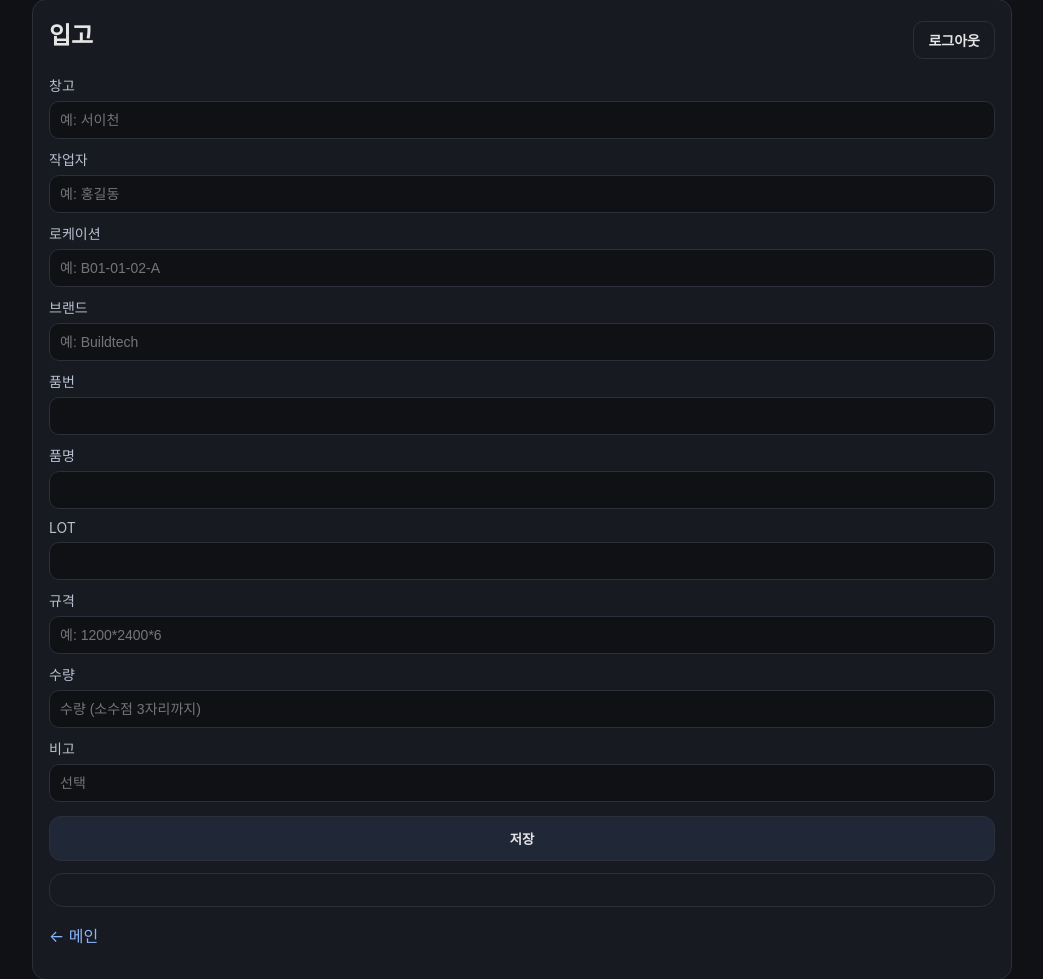
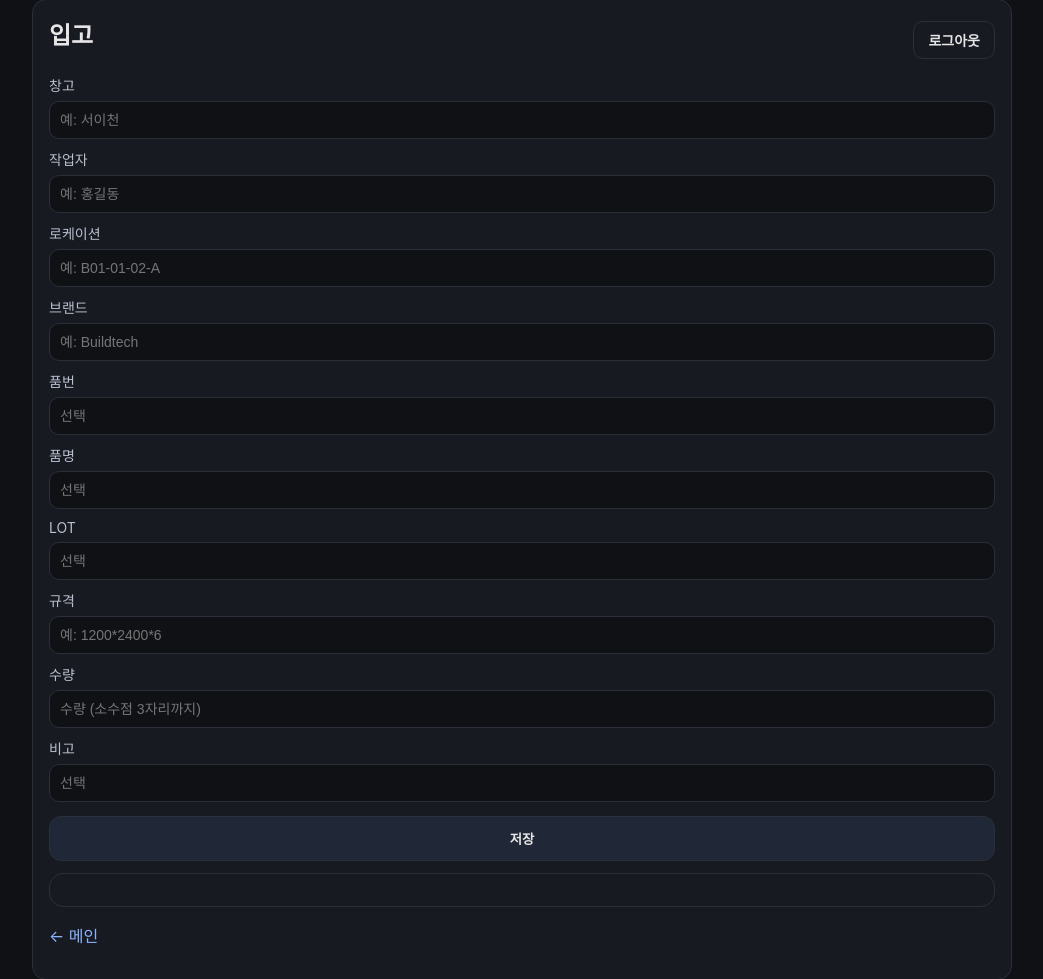
Before and after one commit to dlahtp44-prog/pars-001, a FastAPI app: page /page/inbound in a window 1280 px wide. Shown: the part 29-1008 px from the top of the page, without its empty margins (118-1161 px from the left). Run offline with FastAPI, Linux system fonts and the light colour scheme.

Commit message:
Update inbound.html

```diff
--- a/app/templates/inbound.html
+++ b/app/templates/inbound.html
@@ -19,28 +19,28 @@
 
     <form id="f">
       <label>창고</label>
-      <input name="warehouse" type="text" placeholder="예: 서이천" required>
+      <input name="warehouse" type="text" placeholder="예: 서이천">
 
       <label>작업자</label>
-      <input name="operator" type="text" placeholder="예: 홍길동" required>
+      <input name="operator" type="text" placeholder="예: 홍길동">
 
       <label>로케이션</label>
-      <input name="location" type="text" placeholder="예: B01-01-02-A" required>
+      <input name="location" type="text" placeholder="예: B01-01-02-A">
 
       <label>브랜드</label>
       <input name="brand" type="text" placeholder="예: Buildtech">
 
       <label>품번</label>
-      <input name="item_code" type="text" required>
+      <input name="item_code" type="text" placeholder="선택">
 
       <label>품명</label>
-      <input name="item_name" type="text" required>
+      <input name="item_name" type="text" placeholder="선택">
 
       <label>LOT</label>
-      <input name="lot" type="text" required>
+      <input name="lot" type="text" placeholder="선택">
 
       <label>규격</label>
-      <input name="spec" type="text" placeholder="예: 1200*2400*6" required>
+      <input name="spec" type="text" placeholder="예: 1200*2400*6">
 
       <label>수량</label>
       <input
```
